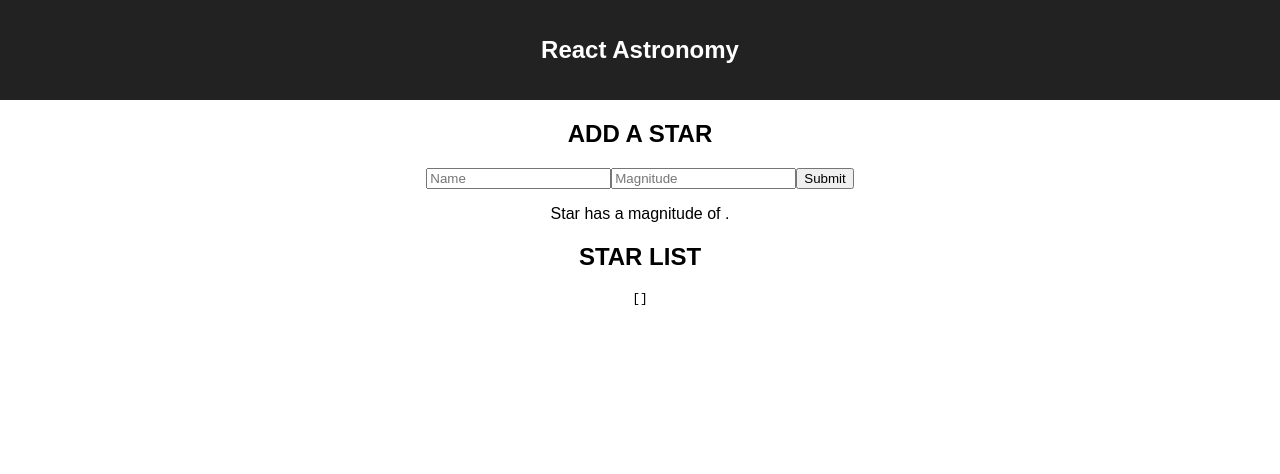
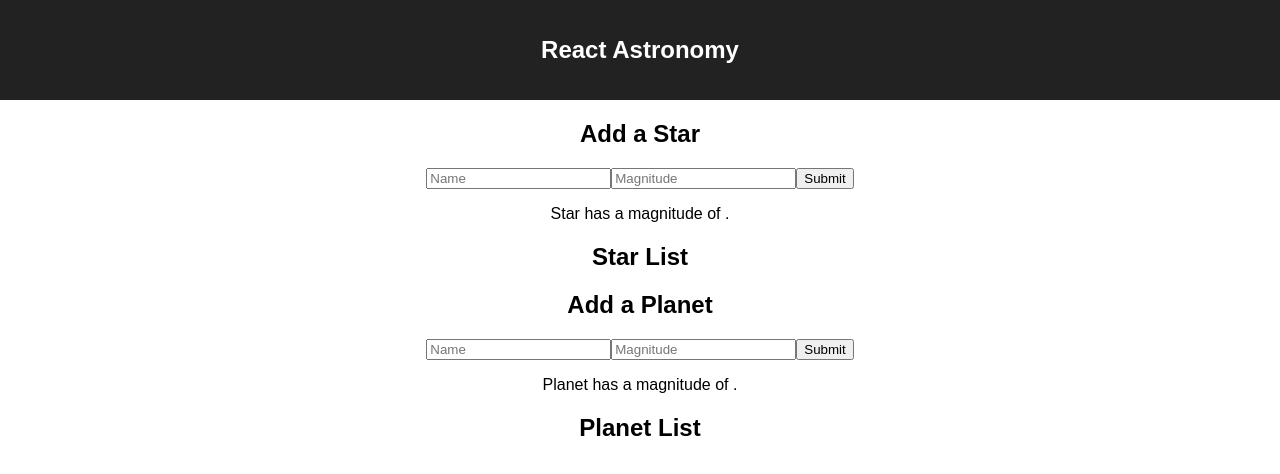
Before and after one commit to lizzwong/reactAstronomy, a React (Create React App) app: page / in a window 1280 px wide. Shown: the top 474 px of the page. Built offline with nearby package versions, Linux system fonts and the light colour scheme.

Commit message:
planet list

```diff
--- /dev/null
+++ b/src/components/AddPlanet/AddPlanet.js
@@ -0,0 +1,23 @@
+import React, { Component } from 'react';
+// import './Header.css';
+
+class AddPlanet extends Component {
+
+
+
+    render() {
+        return (
+            <section>
+                <h2>Add a Planet</h2>
+                <form>
+                    <input onChange={this.props.handleChangeForPlanet('title')} value={this.props.newPlanet.title} type="text" placeholder="Name" />
+                    <input onChange={this.props.handleChangeForPlanet('size')} value={this.props.newPlanet.size} type="text" placeholder="Magnitude" />
+                    <input type="Submit" placeholder="Submit" onClick={this.props.handleSubmitPlanet} />
+                </form>
+
+            </section>
+        );
+    }
+}
+
+export default AddPlanet;
--- a/src/components/AddStar/AddStar.js
+++ b/src/components/AddStar/AddStar.js
@@ -8,11 +8,11 @@ class AddStar extends Component {
     render() {
         return (
             <section>
-                <h2>ADD A STAR</h2>
+                <h2>Add a Star</h2>
                 <form>
                     <input onChange={this.props.handleChangeFor('name')} value={this.props.newStar.name} type="text" placeholder="Name" />
                     <input onChange={this.props.handleChangeFor('magnitude')} value={this.props.newStar.magnitude} type="text" placeholder="Magnitude" />
-                    <input type="Submit" placeholder="Submit" onClick={this.props.handleSubmit}/>
+                    <input type="Submit" placeholder="Submit" onClick={this.props.handleSubmitStar}/>
                 </form>
             {/* <p>Star {this.props.newStar.name} has a magnitude of {this.props.newStar.magnitude}.</p> */}
 
--- a/src/components/App/App.js
+++ b/src/components/App/App.js
@@ -3,6 +3,8 @@ import './App.css';
 import Header from '../Header/Header';
 import AddStar from '../AddStar/AddStar';
 import StarsList from '../StarsList/StarsList';
+import AddPlanet from '../AddPlanet/AddPlanet';
+import PlanetsList from '../PlanetsList/PlanetsList';
 
 class App extends Component {
 
@@ -15,6 +17,11 @@ class App extends Component {
         magnitude: '',
       },
       starsArray: [],
+      newPlanet: {
+        title: '',
+        size: '',
+      },
+      planetsArray: [],
     }
   }
 
@@ -24,12 +31,24 @@ class App extends Component {
         newStar: {
           ...this.state.newStar,
           [propertyName]: event.target.value
+        },
+
+      }
+    )
+  }
+
+  handleChangeForPlanet = (propertyName) => (event) => {
+    this.setState(
+      {
+        newPlanet: {
+          ...this.state.newPlanet,
+          [propertyName]: event.target.value
         }
       }
     )
   }
 
-  handleSubmit = (event) => {
+  handleSubmitStar = (event) => {
     event.preventDefault();
     this.setState(
       {
@@ -45,13 +64,33 @@ class App extends Component {
 
   }
 
+  handleSubmitPlanet = (event) => {
+    event.preventDefault();
+    this.setState(
+      {
+        planetsArray: [...this.state.planetsArray, this.state.newPlanet],
+        newPlanet: {
+          title: '',
+          size: '',
+        }
+
+      }
+    )
+    console.log('submitting...', this.state.planetsArray);
+
+  }
+
+
   render() {
     return (
       <div className="App">
         <Header title="React Astronomy"/>
-        <AddStar newStar={this.state.newStar} handleChangeFor={ this.handleChangeFor} handleSubmit={this.handleSubmit}/>
+        <AddStar newStar={this.state.newStar} handleChangeFor={ this.handleChangeFor} handleSubmitStar={this.handleSubmitStar}/>
         <p>Star {this.state.newStar.name} has a magnitude of {this.state.newStar.magnitude}.</p>
         <StarsList starsArray={this.state.starsArray}/>
+        <AddPlanet newPlanet={this.state.newPlanet} handleChangeForPlanet={this.handleChangeForPlanet} handleSubmitPlanet={this.handleSubmitPlanet}/>
+        <p>Planet {this.state.newPlanet.title} has a magnitude of {this.state.newPlanet.size}.</p>
+        <PlanetsList planetsArray={this.state.planetsArray} />
       </div>
     );
   }
--- /dev/null
+++ b/src/components/PlanetsList/PlanetsList.js
@@ -0,0 +1,24 @@
+import React, { Component } from 'react';
+// import './Header.css';
+
+class PlanetsList extends Component {
+
+    constructor(props) {
+        super(props);
+
+
+    }
+
+    render() {
+        return (
+            <section>
+                <h2>Planet List</h2>
+                <ul>
+                    {this.props.planetsArray.map((planet, i) => <li key={i}>Planet {planet.title} has a magnitude of {planet.size}</li>)}
+                </ul>
+            </section>
+        );
+    }
+}
+
+export default PlanetsList;
--- a/src/components/StarsList/StarsList.js
+++ b/src/components/StarsList/StarsList.js
@@ -12,10 +12,9 @@ class StarsList extends Component {
     render() {
         return (
             <section>
-                <h2>STAR LIST</h2>
-               <pre>{JSON.stringify (this.props.starsArray) }</pre>
+                <h2>Star List</h2>
                <ul>
-                   {this.props.starsArray.map( (star) => <li>{star}</li>) }
+                   {this.props.starsArray.map( (star, i) => <li key={i}>Star {star.name} has a magnitude of {star.magnitude}</li>) }
                </ul>
             </section>
         );
```
